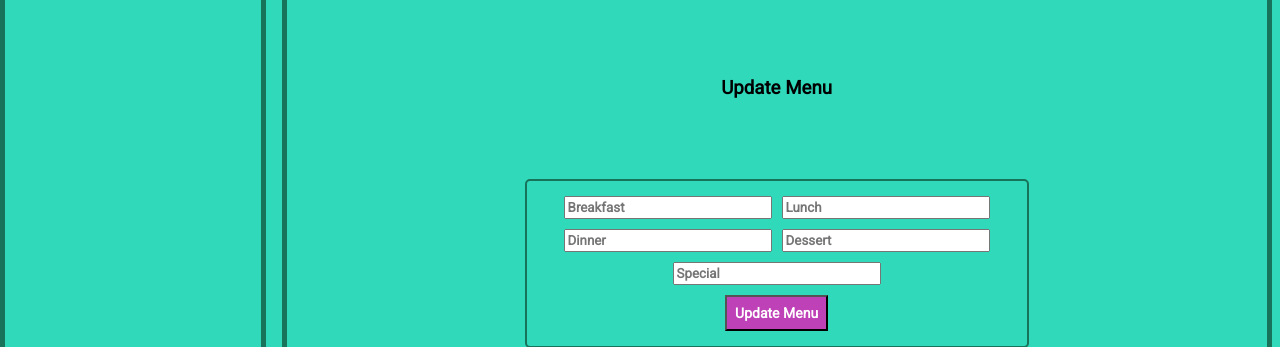
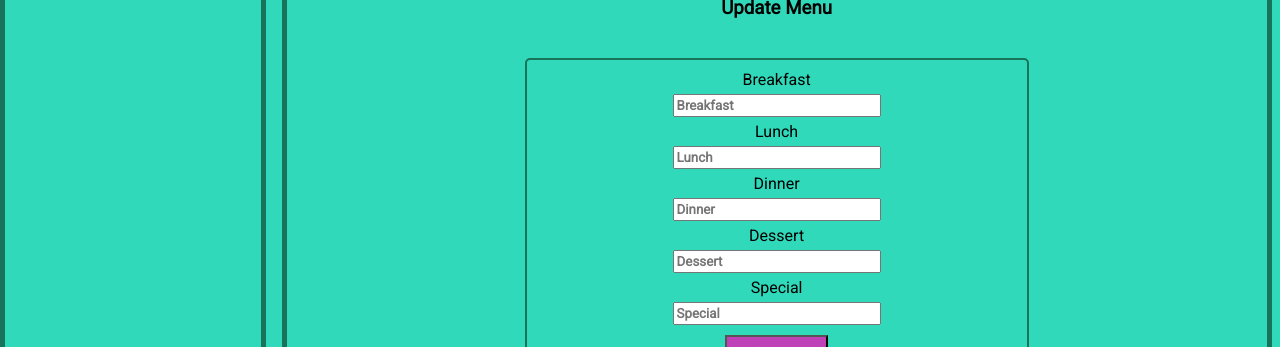
Before and after one commit to eburdekin/flattable, a React (Create React App) app: page /Menu in a window 1280 px wide. Shown: the part 467-814 px from the top of the page. Built offline with nearby package versions, Linux system fonts and the light colour scheme; no server answers.

Commit message:
add labels to inputs

```diff
--- a/src/Components/MenuForm.js
+++ b/src/Components/MenuForm.js
@@ -1,12 +1,12 @@
-import React, { useState, useEffect} from 'react'
+import React, { useState, useEffect } from 'react'
 
-export default function MenuForm({menu, updateMenu}) {
+export default function MenuForm({ menu, updateMenu }) {
 
     const [newMenu, setNewMenu] = useState({})
 
     useEffect(() => {
         setNewMenu(menu);
-      }, [menu]);
+    }, [menu]);
 
     const handleChange = (e) => {
         const name = e.target.name;
@@ -39,6 +39,7 @@ export default function MenuForm({menu, updateMenu}) {
 
     return <>
         <form className="menuForm" onSubmit={handleSubmit}>
+            <label>Breakfast</label><br></br>
             <input
                 type="text"
                 placeholder="Breakfast"
@@ -46,7 +47,8 @@ export default function MenuForm({menu, updateMenu}) {
                 value={newMenu.Breakfast}
                 onChange={handleChange}
                 style={style}
-                 ></input>
+            ></input><br></br>
+            <label>Lunch</label><br></br>
             <input
                 type="text"
                 placeholder="Lunch"
@@ -54,7 +56,8 @@ export default function MenuForm({menu, updateMenu}) {
                 value={newMenu.Lunch}
                 onChange={handleChange}
                 style={style}
-                ></input>
+            ></input><br></br>
+            <label>Dinner</label><br></br>
             <input
                 type="text"
                 placeholder="Dinner"
@@ -62,7 +65,8 @@ export default function MenuForm({menu, updateMenu}) {
                 value={newMenu.Dinner}
                 onChange={handleChange}
                 style={style}
-                ></input>
+            ></input><br></br>
+            <label>Dessert</label><br></br>
             <input
                 type="text"
                 placeholder="Dessert"
@@ -70,7 +74,8 @@ export default function MenuForm({menu, updateMenu}) {
                 value={newMenu.Dessert}
                 onChange={handleChange}
                 style={style}
-                ></input>
+            ></input><br></br>
+            <label>Special</label><br></br>
             <input
                 type="text"
                 placeholder="Special"
@@ -83,7 +88,7 @@ export default function MenuForm({menu, updateMenu}) {
                 type="submit"
                 value="Update Menu"
                 style={buttonStyle}
-                 />
-        </form>
+            />
+        </form >
     </>
 }
```
